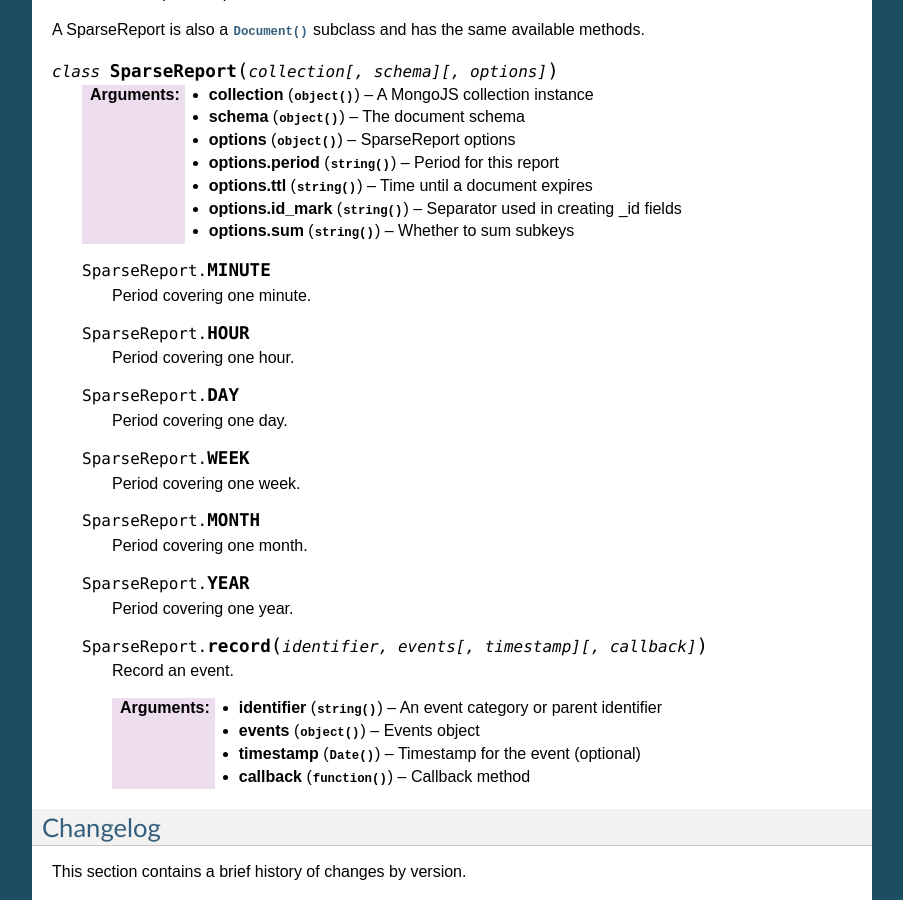
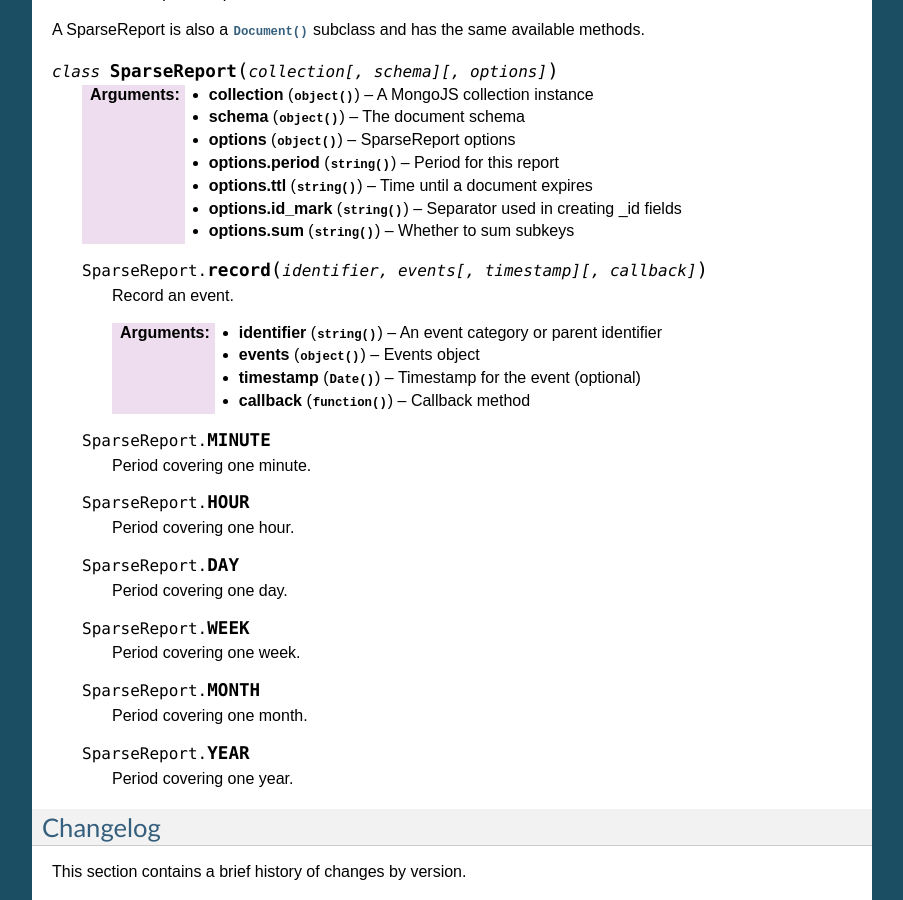
Before and after one commit to aboutdotme/humblejs, a Sphinx documentation site: the page built from docs/index.rst, in a window 1280 px wide and 900 px high, scrolled down 7650 px. Shown: the whole window, without its empty margins (198-1101 px from the left). Built offline with Sphinx 7.4.7, drawn with Linux system fonts in a browser that asks for light colours; comment, search, counter and statistics services are not loaded; some of the changed lines change nothing that is shown; some of the changed text lies outside the part shown.

Commit message:
Organize things better.

```diff
--- a/docs/index.rst
+++ b/docs/index.rst
@@ -494,6 +494,15 @@
    :param string options.id_mark: Separator used in creating _id fields
    :param string options.sum: Whether to sum subkeys
 
+   .. function:: record(identifier, events[, timestamp][, callback])
+
+      Record an event.
+
+      :param string identifier: An event category or parent identifier
+      :param object events: Events object
+      :param Date timestamp: Timestamp for the event (optional)
+      :param function callback: Callback method
+
    .. data:: MINUTE
 
       Period covering one minute.
@@ -518,15 +527,6 @@
 
       Period covering one year.
 
-
-   .. function:: record(identifier, events[, timestamp][, callback])
-
-      Record an event.
-
-      :param string identifier: An event category or parent identifier
-      :param object events: Events object
-      :param Date timestamp: Timestamp for the event (optional)
-      :param function callback: Callback method
 
 
 Changelog
```
